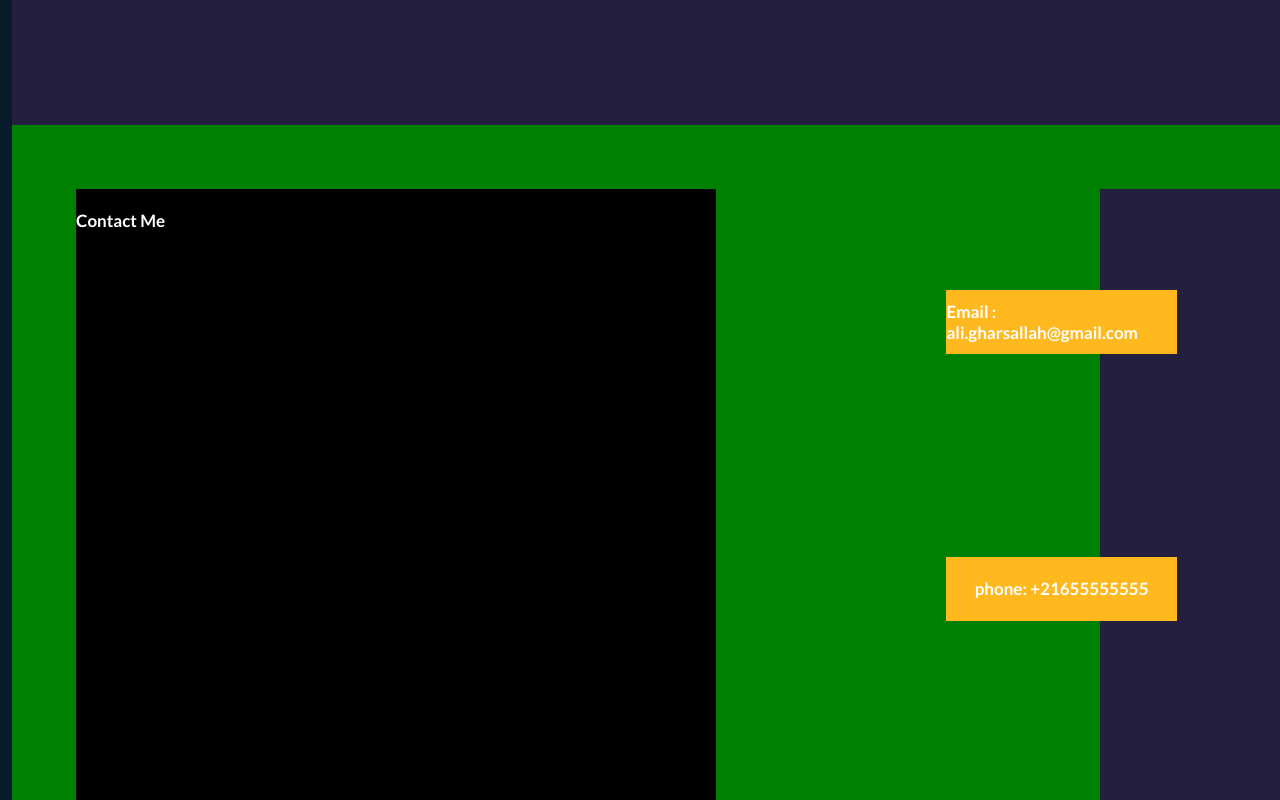
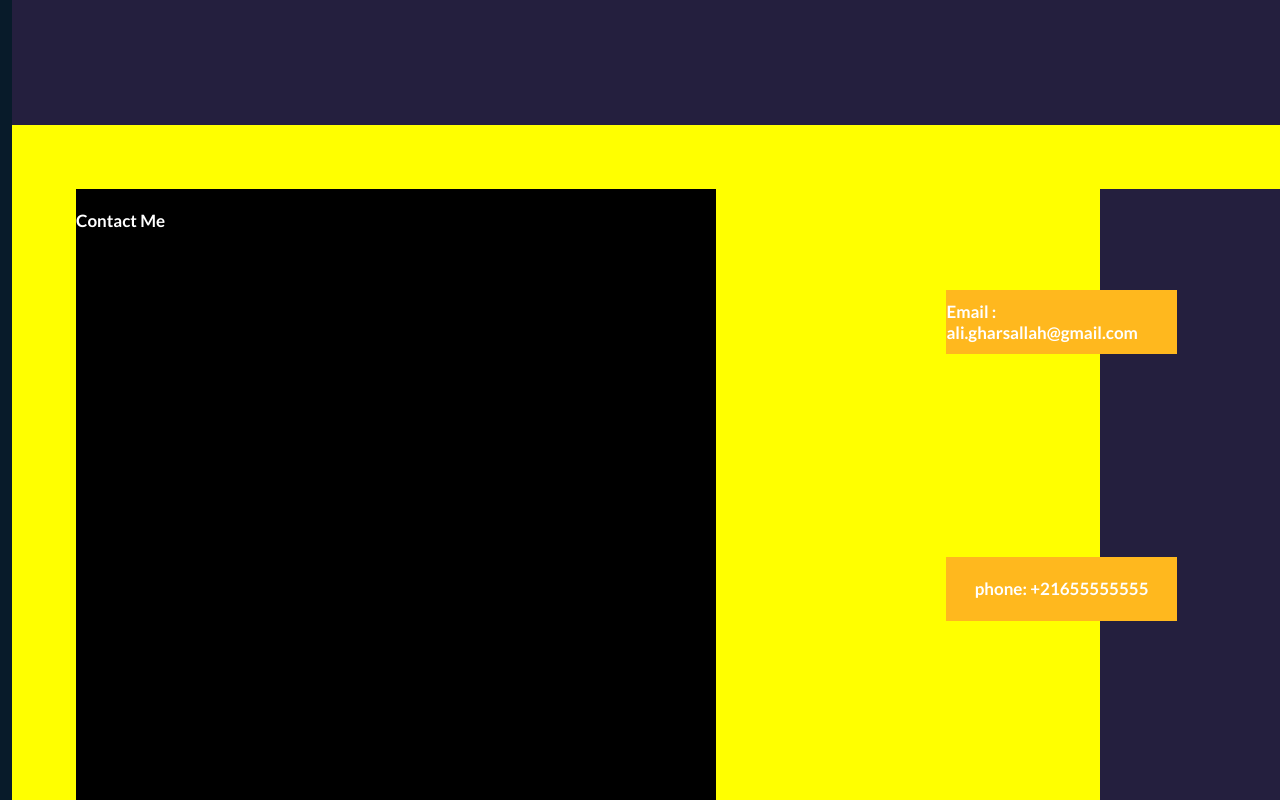
Before and after one commit to AliGharsallah/my-portfolio, a React (Vite) app: page / in a window 1280 px wide. Shown: the part 1400-2200 px from the top of the page. Built offline with nearby package versions, Linux system fonts and the light colour scheme.

Commit message:
new home style

```diff
--- a/src/Components/Contact.css
+++ b/src/Components/Contact.css
@@ -1,5 +1,5 @@
 .contactpage{
-    background-color:green ;
+    background-color:yellow ;
   height: 100vh;
   width: 100%;
   display: flex;
```
